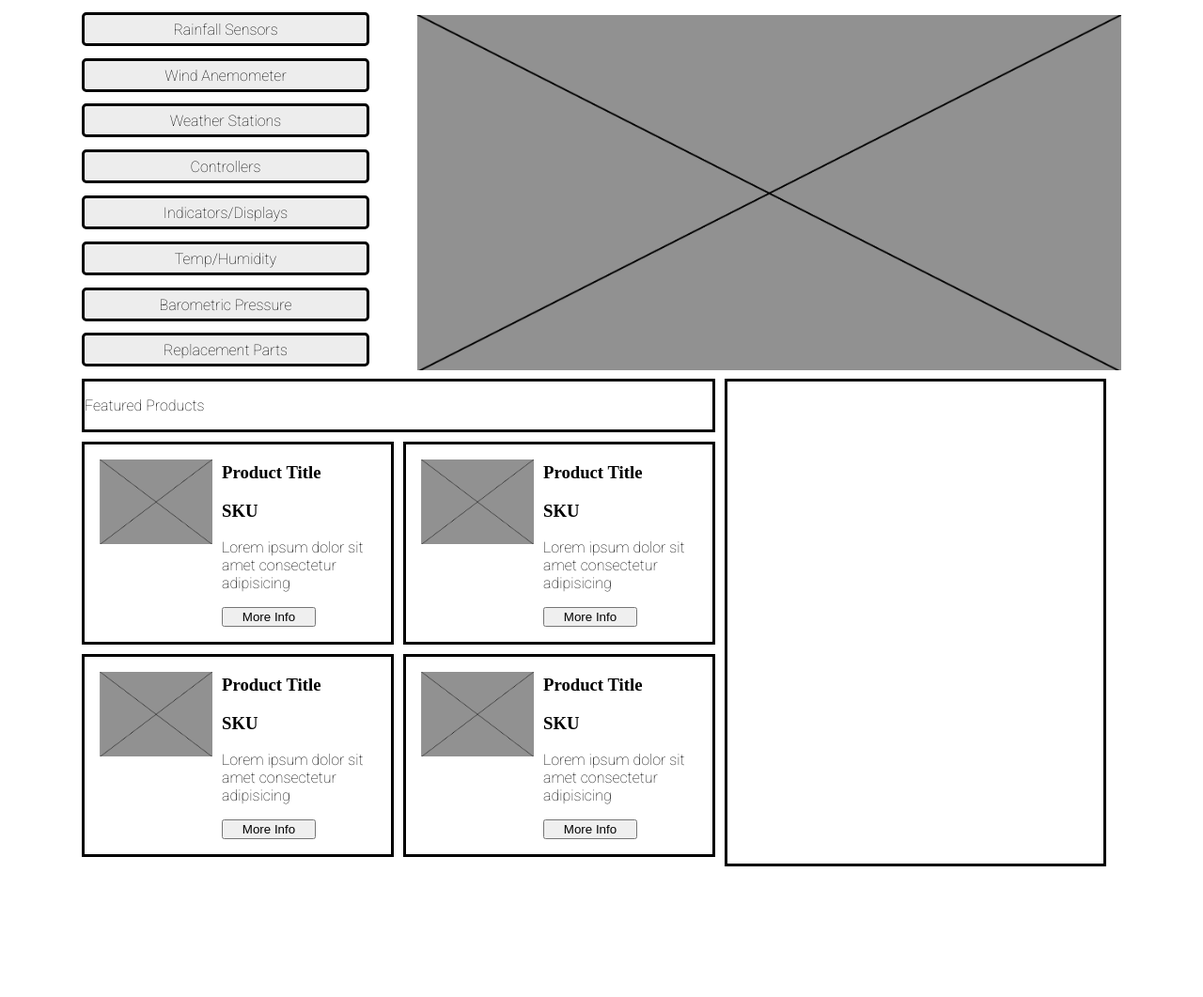
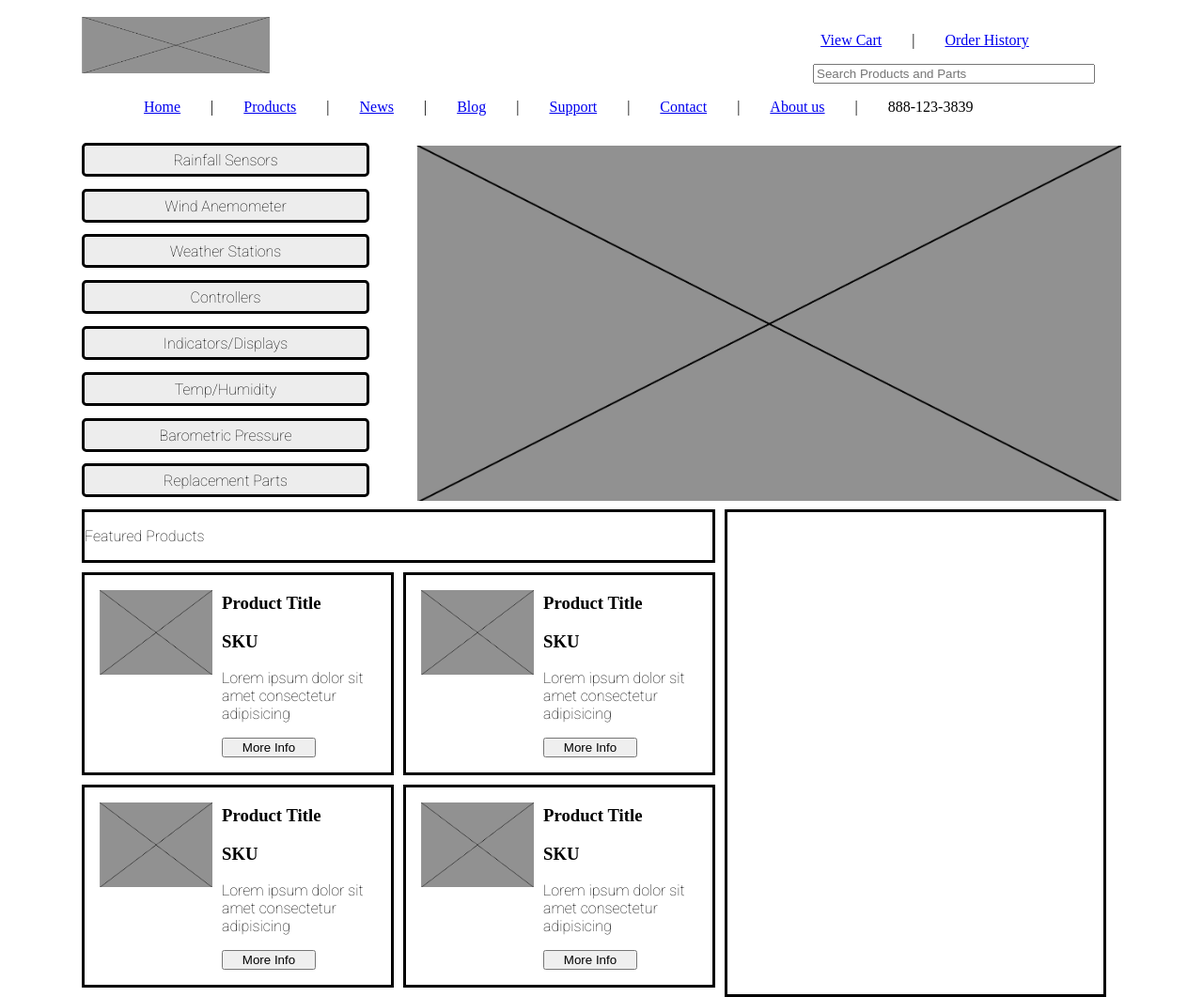
Before and after one commit to DavidPedrazaG/WireFrame-PG, a plain HTML site: page index.html in a window 1280 px wide. Shown: the whole page at 94% size. Before the commit the page ends 922 px from the top, so only its background shows below. Drawn offline with Linux system fonts and the light colour scheme.

Commit message:
Adición del header

```diff
--- a/index.html
+++ b/index.html
@@ -34,10 +34,58 @@
         p{
             font-family: 'Roboto';
         }
+
+        li{
+            list-style: none;
+            margin-right: 2rem;
+        }
+
+        #header{
+            width: 200px;
+            float: right;
+            margin-top: -4rem;
+
+
+        }
     </style>
 </head>
 <body style="display: grid; justify-content: center; grid-template-rows: 3, auto; grid-template-columns: 3 auto;">
-    <section style="display: flex; gap: 50px; margin: 0 auto; grid-row: 1; grid-column: 1;">
+    <header style="grid-column: 1; grid-row: 1;">
+        <div class="firstDiv">
+            <br>
+            <div> <img src="img.png" alt="" id=imagenMediana width=" 200px" height="60"></div>
+
+
+            <div id="header">
+                <ul style="display: flex; margin-left: -10rem;">
+                    <li><a href="#">View Cart</a></li>
+                    <li>|</li>
+                    <li><a href="#">Order History</a></li>
+                </ul>
+                <input type="search" name="barraBusqueda" id="barraBusqueda" placeholder="Search Products and Parts"  style="width: 300px; margin-left: -8rem;">
+                <ul style="display: flex; margin-left: -55rem;">
+                    <li><a href="#">Home </a></li>
+                    <li>|</li>
+                    <li><a href="#">Products</a></li>
+                    <li>|</li>
+                    <li><a href="#">News</a></li>
+                    <li>|</li>
+                    <li><a href="#">Blog</a></li>
+                    <li>|</li>
+                    <li><a href="#">Support</a></li>
+                    <li>|</li>
+                    <li><a href="#">Contact</a></li>
+                    <li>|</li>
+                    <li><a href="#">About us</a></li>
+                    <li>|</li>
+                    <li>888-123-3839</li>
+                </ul>
+            </div>
+
+
+        </div>
+    </header>
+    <section style="display: flex; gap: 50px; margin: 0 auto; grid-row: 2; grid-column: 1;">
         <div>
             <div class="textDiv" ><div class="textBlock"><p>Rainfall Sensors</p></div></div>
             <div class="textDiv" ><div class="textBlock"><p>Wind Anemometer</p></div></div>
@@ -52,7 +100,7 @@
             <img src="img.png" alt="" width="750px" style="margin-top: 1rem;">
         </div>
     </section>
-    <section style="width: 1090px; display: grid; grid-template-columns: 2, 1fr; grid-gap: 10px; grid-template-rows: 100px, auto; grid-row: 2; grid-column: 1;">
+    <section style="width: 1090px; display: grid; grid-template-columns: 2, 1fr; grid-gap: 10px; grid-template-rows: 100px, auto; grid-row: 3; grid-column: 1;">
         <div style="grid-column: 1/3; grid-row: 1; border-style: solid;">
             <p>Featured Products</p>
         </div>
```
